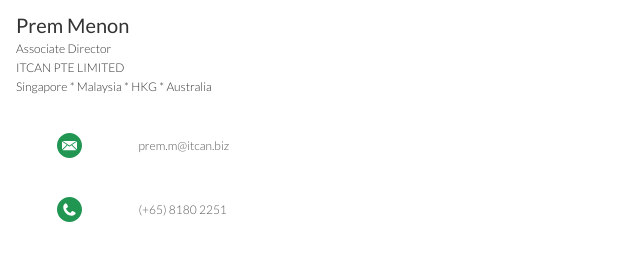
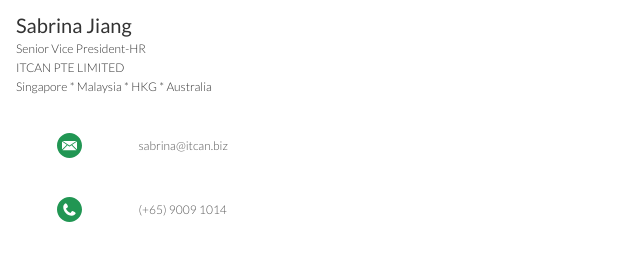
Before and after one commit to ITCANNAMECARD/SABRINA, a plain HTML site: page index.html in a window 1280 px wide. Shown: the part 247-501 px from the top of the page, 0-640 px from the left. Drawn offline with Linux system fonts and the light colour scheme; a web font is replaced by a local one.

Commit message:
Update index.html

```diff
--- a/index.html
+++ b/index.html
@@ -25,8 +25,8 @@
 		<div class="container">
 			<div class="row name-title-company">
 				<div class="col is-6">
-					<p class="text-name">Prem Menon</p>
-					<p class="text-title-company">Associate Director</p>
+					<p class="text-name">Sabrina Jiang</p>
+					<p class="text-title-company">Senior Vice President-HR</p>
 					<p class="text-title-company">ITCAN PTE LIMITED</p>
 					<p class="text-title-company">Singapore	*	Malaysia	*	HKG	*	Australia
 				</div>
@@ -38,14 +38,14 @@
 	</section>
 
 	<section class="bg-color-white secondary-info">
-		<a href="mailto:prem.m@itcan.biz">
+		<a href="mailto:sabrina@itcan.biz">
 			<div class="container">
 				<div class="row detail">
 					<div class="col">
 						<img src="assets/icon-email.svg" alt="Email Icon"">
 					</div>
 					<div class="col is-8">
-						<p class="text-detail">prem.m@itcan.biz</p>
+						<p class="text-detail">sabrina@itcan.biz</p>
 					</div>
 					<div class="col">
 						<img src="assets/right-arrow.svg" alt="Right Arrow" height="50%" width="40%">
@@ -56,14 +56,14 @@
 	</section>
 
 	<section class="bg-color-white secondary-info">
-		<a href="tel:+6581802251">
+		<a href="tel:+6590091014">
 			<div class="container">
 				<div class="row detail">
 					<div class="col">
 						<img src="assets/icon-phone.svg" alt="Phone Icon"">
 					</div>
 					<div class="col is-8">
-						<p class="text-detail">(+65) 8180 2251</p>
+						<p class="text-detail">(+65) 9009 1014</p>
 					</div>
 					<div class="col">
 						<img src="assets/right-arrow.svg" alt="Right Arrow" height="50%" width="40%">
```
